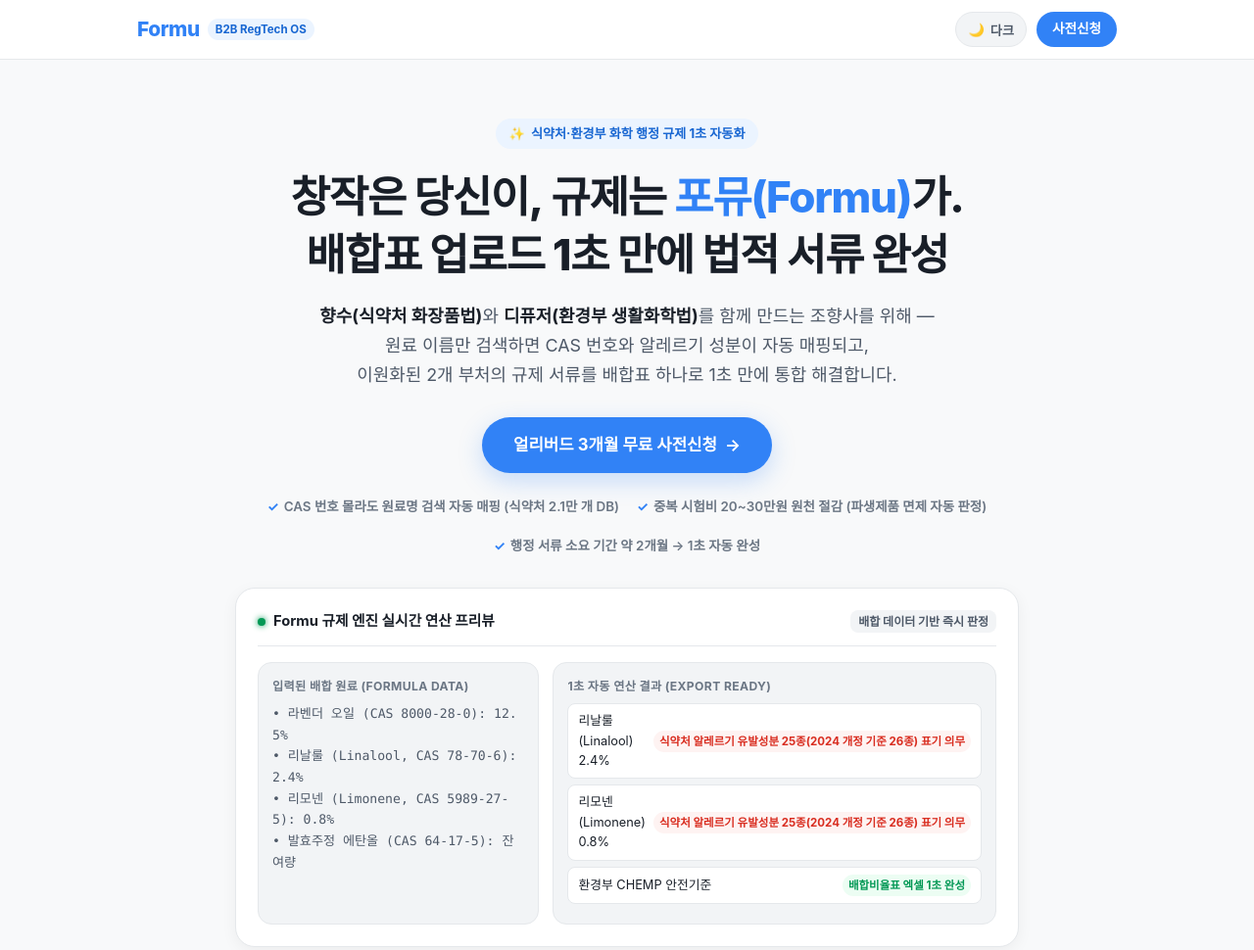
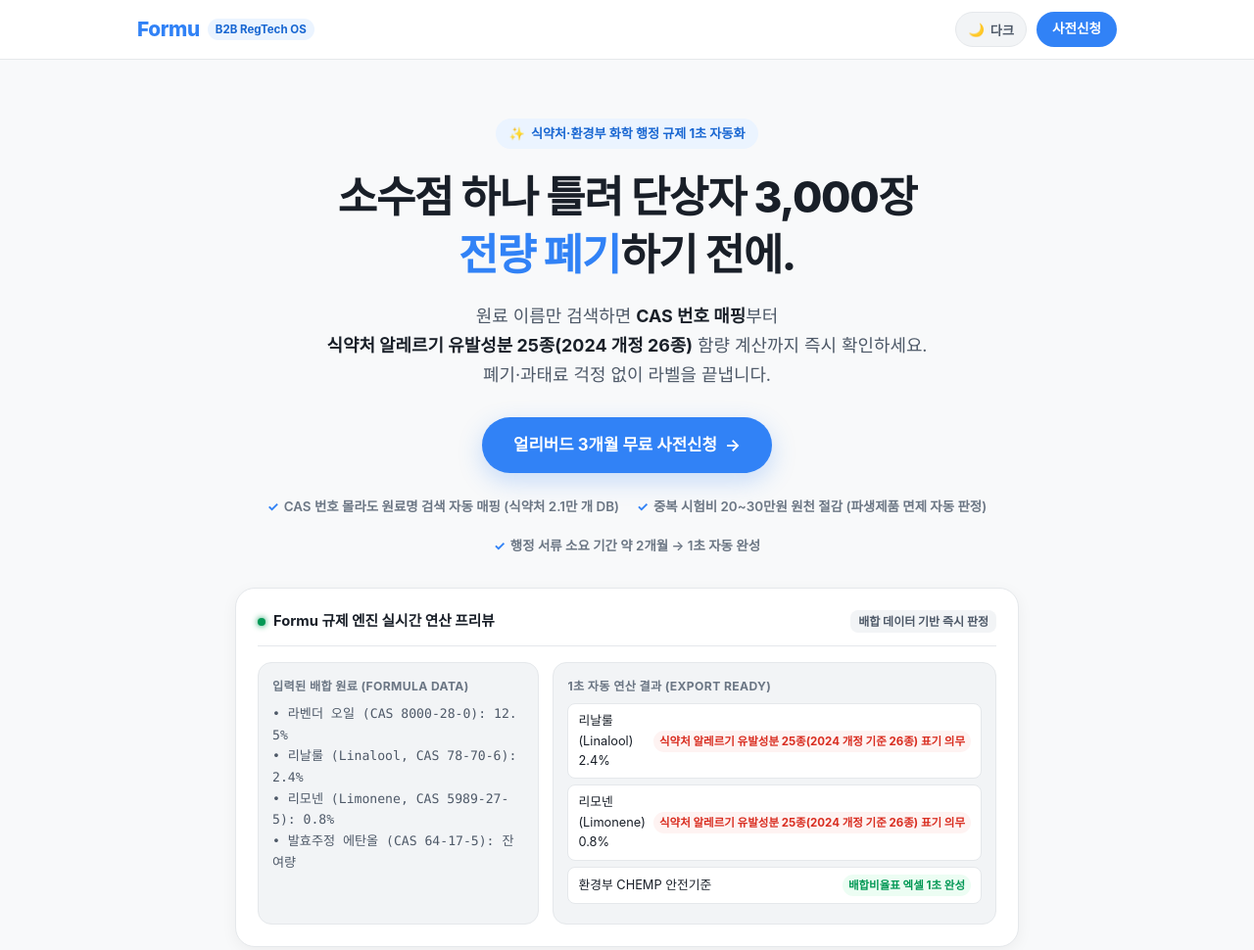
Before and after one commit to lita-lilith16/formu-landing, a website: page public/index.html in a window 1280 px wide. Shown: the top 970 px of the page at 98% size. Drawn offline with Linux system fonts and the light colour scheme; no server answers; a web font is replaced by a local one.

Commit message:
feat(copy): humanize hero headline and subhead with loss-avoidance real pain points

```diff
--- a/public/index.html
+++ b/public/index.html
@@ -6,7 +6,7 @@
   <link rel="icon" type="image/svg+xml" href="/favicon.svg" />
   <link rel="shortcut icon" href="/favicon.ico" />
   <title>Formu (포뮤) — 화장품·향료 행정 규제 자동화 & 원스톱 출시 OS</title>
-  <meta name="description" content="배합표 업로드 1초 만에 식약처 알레르기 유발성분 25종(2024 개정 기준 26종) 판정 및 환경부 CHEMP 배합비율표를 자동 생성하는 B2B RegTech OS" />
+  <meta name="description" content="소수점 하나 틀려 단상자 3,000장 전량 폐기하기 전에. 원료 이름만 검색하면 CAS 번호 매핑부터 식약처 알레르기 유발성분 25종(2024 개정 26종) 함량 계산까지 즉시 확인하세요. 폐기·과태료 걱정 없이 라벨을 끝냅니다." />
 
   <!-- Pretendard 폰트 -->
   <link rel="stylesheet" as="style" crossorigin href="https://cdn.jsdelivr.net/gh/orioncactus/pretendard@v1.3.9/dist/web/static/pretendard.min.css" />
@@ -888,17 +888,17 @@
 
         <!-- 한글 자연스러운 줄바꿈: phrase 단위 묶음 & 600px 이하 개별 블록화 -->
         <h1 id="hero-title" class="hero-headline">
-          <span class="phrase">창작은 당신이,</span>
-          <span class="phrase">규제는 <span class="text-blue">포뮤(Formu)</span>가.</span>
+          <span class="phrase">소수점 하나 틀려</span>
+          <span class="phrase">단상자 3,000장</span>
           <br class="br-desktop" />
-          <span class="phrase">배합표 업로드 1초 만에</span>
-          <span class="phrase">법적 서류 완성</span>
+          <span class="phrase"><span class="text-blue">전량 폐기</span>하기 전에.</span>
         </h1>
 
         <p class="hero-subhead text-keep">
-          <span class="phrase"><strong>향수(식약처 화장품법)</strong>와 <strong>디퓨저(환경부 생활화학법)</strong>를 함께 만드는 조향사를 위해 —</span>
-          <span class="phrase">원료 이름만 검색하면 CAS 번호와 알레르기 성분이 자동 매핑되고,</span>
-          <span class="phrase">이원화된 2개 부처의 규제 서류를 배합표 하나로 1초 만에 통합 해결합니다.</span>
+          <span class="phrase">원료 이름만 검색하면 <strong>CAS 번호 매핑</strong>부터</span>
+          <span class="phrase"><strong>식약처 알레르기 유발성분 25종(2024 개정 26종)</strong> 함량 계산까지 즉시 확인하세요.</span>
+          <br class="br-desktop" />
+          <span class="phrase">폐기·과태료 걱정 없이 라벨을 끝냅니다.</span>
         </p>
 
         <div class="hero-cta-wrap">
```
